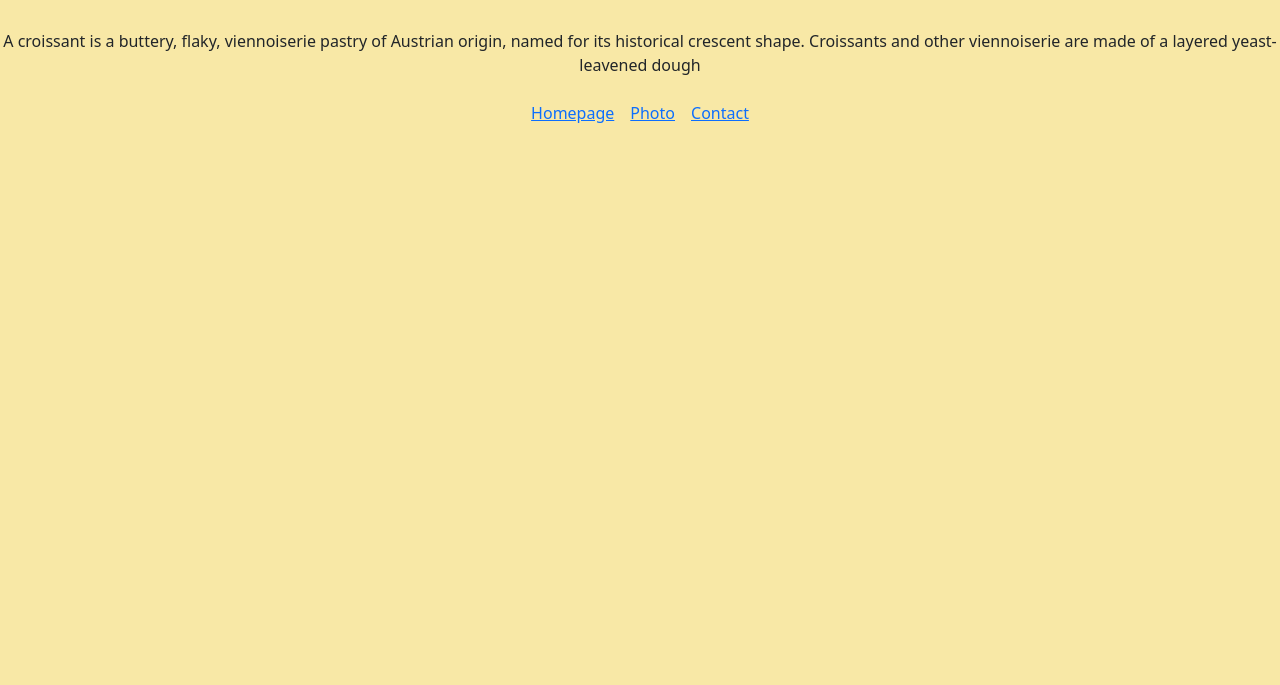
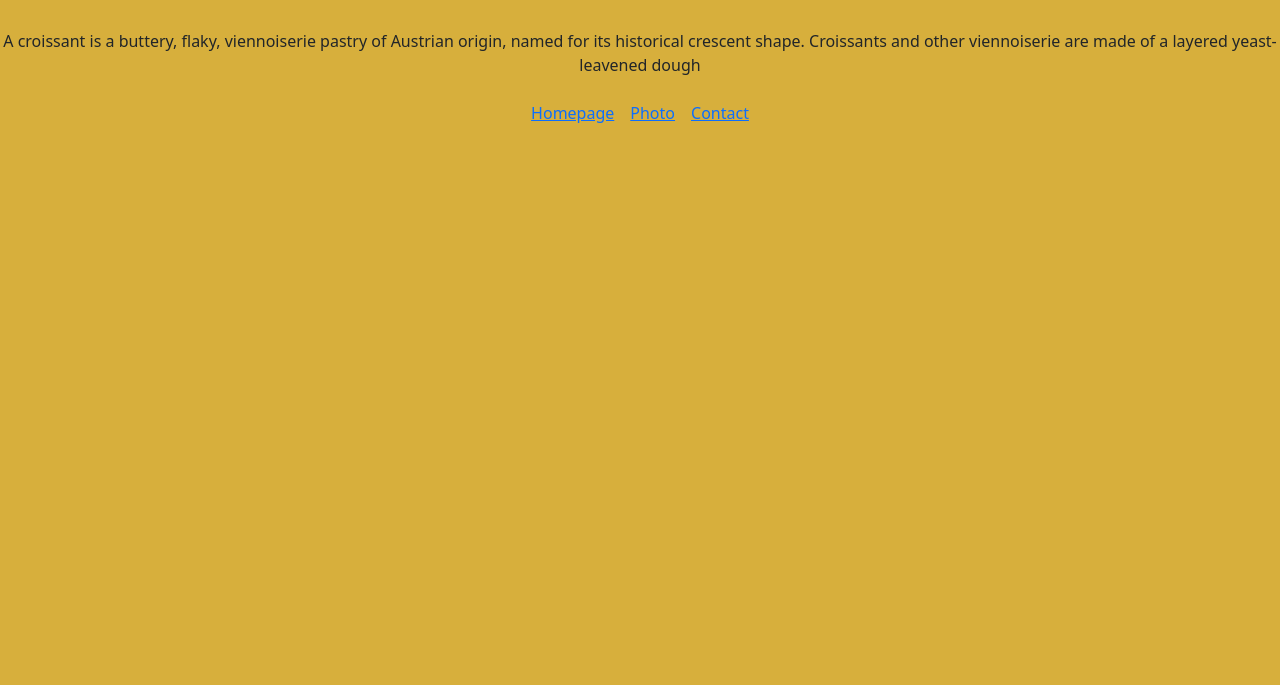
Before and after one commit to itsGhazle/Croissant, a plain HTML site: page index.html in a window 1280 px wide. Shown: the part 115-800 px from the top of the page. Drawn offline with nearby package versions, Linux system fonts and the light colour scheme.

Commit message:
Changed background color

```diff
--- a/css/styles.css
+++ b/css/styles.css
@@ -1,3 +1,3 @@
 body {
-  background-color: #f8e8a6;
+  background-color: #d7af3c;
 }
```
